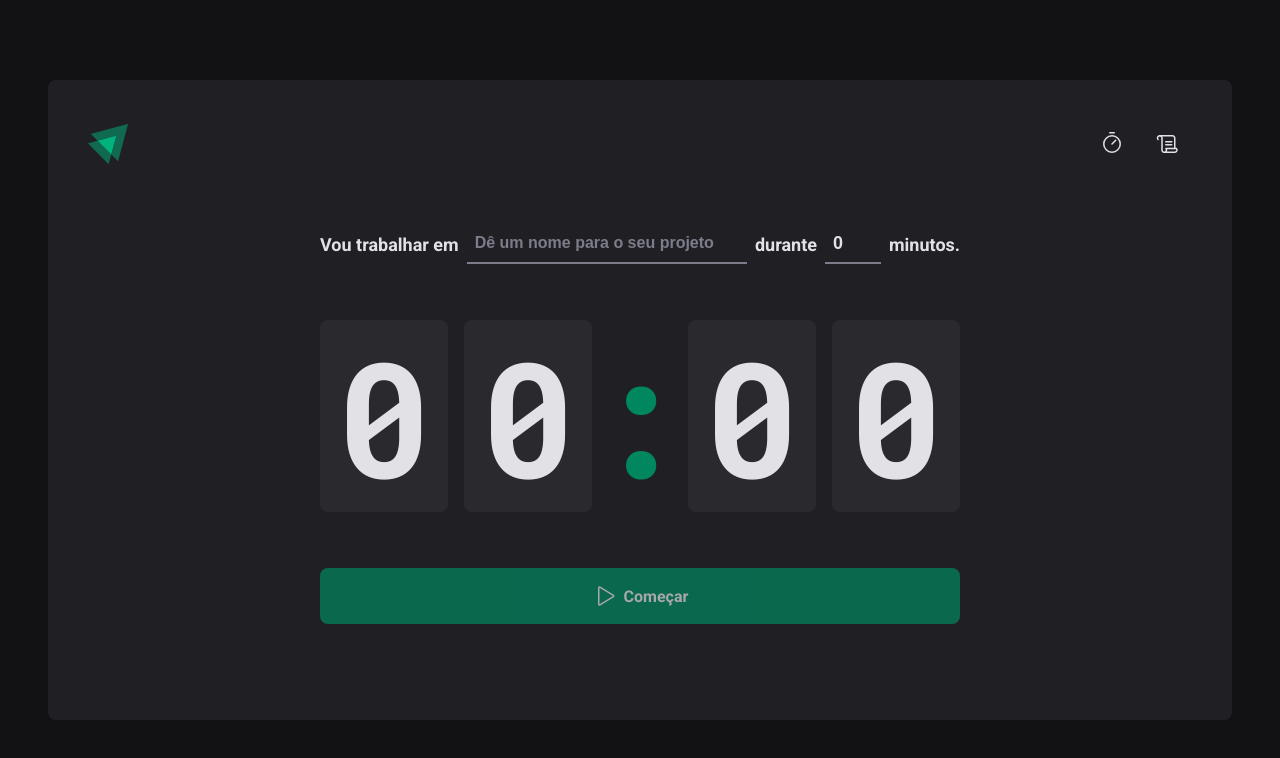
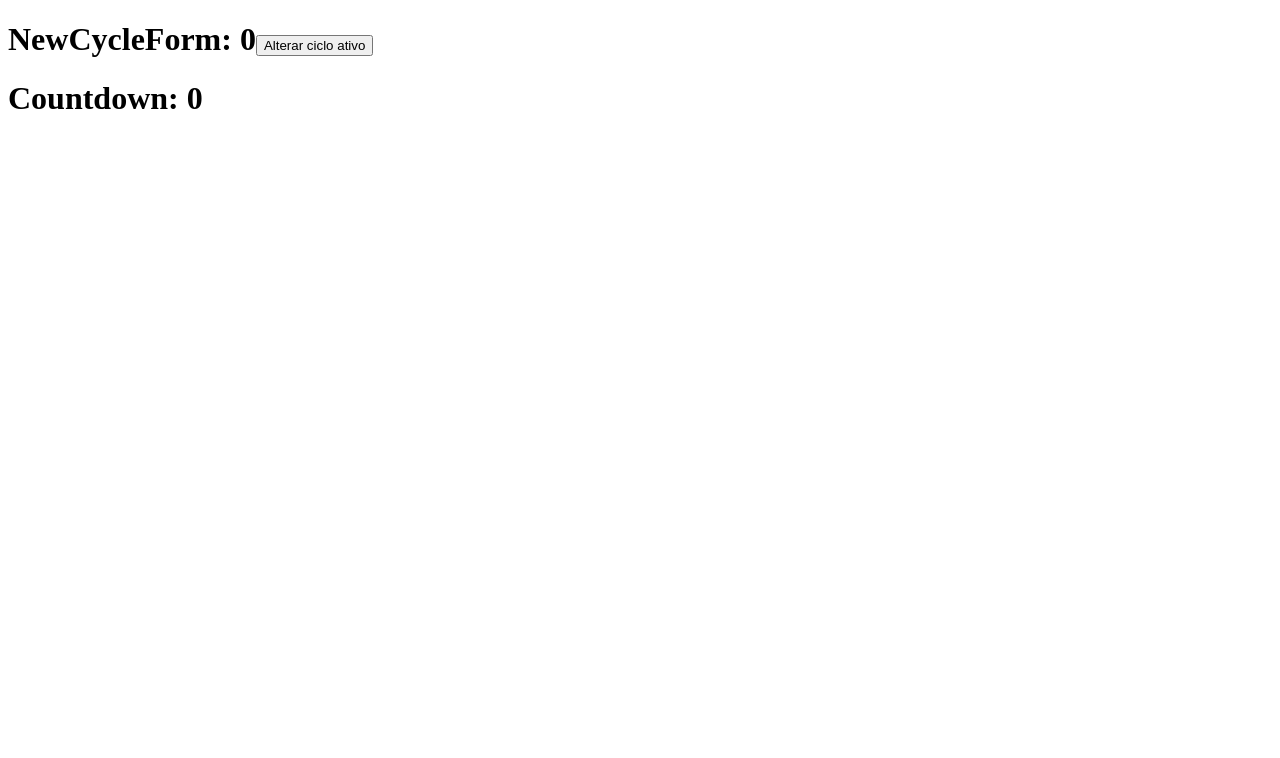
Before and after one commit to cristianoprogramador/ignite-timer, a React (Vite) app: page / in a window 1280 px wide. Shown: the top 758 px of the page. Built offline with nearby package versions, Linux system fonts and the light colour scheme.

Commit message:
Componentes desestruturado para explicação do ContextAPI utilizando a HOME como exemplo

```diff
--- a/src/App.tsx
+++ b/src/App.tsx
@@ -3,14 +3,17 @@ import { Router } from './Router'
 import { BrowserRouter } from 'react-router-dom'
 import { GlobalStyle } from './styles/global'
 import { defaultTheme } from './styles/themes/default'
+import { Home } from './Home'
 
 export function App() {
-  return (
-    <ThemeProvider theme={defaultTheme}>
-      <BrowserRouter>
-        <Router />
-      </BrowserRouter>
-      <GlobalStyle />
-    </ThemeProvider>
-  )
+  return <Home />
+
+  //   return (
+  //     <ThemeProvider theme={defaultTheme}>
+  //       <BrowserRouter>
+  //         <Router />
+  //       </BrowserRouter>
+  //       <GlobalStyle />
+  //     </ThemeProvider>
+  //   )
 }
--- /dev/null
+++ b/src/Home.tsx
@@ -0,0 +1,39 @@
+import { createContext, useContext, useState } from 'react'
+
+const CyclesContext = createContext({} as any)
+
+function NewCycleForm() {
+  const { activeCycle, setActiveCycle } = useContext(CyclesContext)
+
+  return (
+    <h1>
+      NewCycleForm: {activeCycle}
+      <button
+        onClick={() => {
+          setActiveCycle(2)
+        }}
+      >
+        Alterar ciclo ativo
+      </button>
+    </h1>
+  )
+}
+
+function Countdown() {
+  const { activeCycle } = useContext(CyclesContext)
+
+  return <h1>Countdown: {activeCycle}</h1>
+}
+
+export function Home() {
+  const [activeCycle, setActiveCycle] = useState(0)
+
+  return (
+    <CyclesContext.Provider value={{ activeCycle, setActiveCycle }}>
+      <div>
+        <NewCycleForm />
+        <Countdown />
+      </div>
+    </CyclesContext.Provider>
+  )
+}
--- /dev/null
+++ b/src/pages/Home/components/Countdown/index.tsx
@@ -0,0 +1,63 @@
+import { differenceInSeconds } from 'date-fns'
+import { useEffect, useState } from 'react'
+import { CountDownContainer, Separator } from './styles'
+
+interface CountdownProps {
+  activeCycle: any
+  setCycles: any
+  activeCycleId: any
+}
+
+export function CountDown({
+  activeCycle,
+  setCycles,
+  activeCycleId,
+}: CountdownProps) {
+  const [amountSecondsPassed, setAmountSecondsPassed] = useState(0)
+
+  const totalSeconds = activeCycle ? activeCycle.minutesAmount * 60 : 0
+
+  useEffect(() => {
+    let interval: number
+
+    if (activeCycle) {
+      interval = setInterval(() => {
+        const secondsDifference = differenceInSeconds(
+          new Date(),
+          activeCycle.startDate,
+        )
+
+        if (secondsDifference >= totalSeconds) {
+          setCycles((state) =>
+            state.map((cycle) => {
+              if (cycle.id === activeCycleId) {
+                return { ...cycle, finishedDate: new Date() }
+              } else {
+                return cycle
+              }
+            }),
+          )
+
+          setAmountSecondsPassed(totalSeconds)
+          clearInterval(interval)
+        } else {
+          setAmountSecondsPassed(secondsDifference)
+        }
+      }, 1000)
+    }
+
+    return () => {
+      clearInterval(interval)
+    }
+  }, [activeCycle, totalSeconds, activeCycleId])
+
+  return (
+    <CountDownContainer>
+      <span>{minutes[0]}</span>
+      <span>{minutes[1]}</span>
+      <Separator>:</Separator>
+      <span>{seconds[0]}</span>
+      <span>{seconds[1]}</span>
+    </CountDownContainer>
+  )
+}
--- /dev/null
+++ b/src/pages/Home/components/NewCycleForm/index.tsx
@@ -0,0 +1,58 @@
+import { FormContainer, MinutesAmountInput, TaskInput } from './styles'
+import * as zod from 'zod'
+import { useForm } from 'react-hook-form'
+import { zodResolver } from '@hookform/resolvers/zod'
+
+export function NewCycleForm() {
+  const newCycleFormValidationSchema = zod.object({
+    task: zod.string().min(1, 'Informe a tarefa'),
+    minutesAmount: zod
+      .number()
+      .min(1, 'O ciclo precisa ser no mínimo de 5 minutos')
+      .max(60, 'O ciclo precisa ser de no máximo 60 minutos'),
+  })
+
+  type NewCycleFormData = zod.infer<typeof newCycleFormValidationSchema>
+
+  const { register, handleSubmit, watch, reset } = useForm<NewCycleFormData>({
+    resolver: zodResolver(newCycleFormValidationSchema),
+    defaultValues: {
+      task: '',
+      minutesAmount: 0,
+    },
+  })
+
+  return (
+    <FormContainer>
+      <label htmlFor="">Vou trabalhar em</label>
+      <TaskInput
+        id="task"
+        list="task-suggestions"
+        placeholder="Dê um nome para o seu projeto"
+        disabled={!!activeCycle}
+        {...register('task')}
+      />
+
+      <datalist id="task-suggestions">
+        <option value="Projeto 1" />
+        <option value="Projeto 2" />
+        <option value="Projeto 3" />
+        <option value="Projeto 4" />
+      </datalist>
+
+      <label htmlFor="minutesAmount">durante</label>
+      <MinutesAmountInput
+        type="number"
+        id="minutesAmount"
+        placeholder="00"
+        step={5}
+        min={1}
+        max={60}
+        disabled={!!activeCycle}
+        {...register('minutesAmount', { valueAsNumber: true })}
+      />
+
+      <span>minutos.</span>
+    </FormContainer>
+  )
+}
--- a/src/pages/Home/index.tsx
+++ b/src/pages/Home/index.tsx
@@ -1,67 +1,28 @@
-import { Play } from 'phosphor-react'
-import { useForm } from 'react-hook-form'
-import { zodResolver } from '@hookform/resolvers/zod'
-import * as zod from 'zod'
-import { differenceInSeconds } from 'date-fns'
+import { HandPalm, Play } from 'phosphor-react'
 
+import { useEffect, useState } from 'react'
+import { CountDown } from './components/Countdown'
+import { NewCycleForm } from './components/NewCycleForm'
 import {
-  CountDownContainer,
-  FormContainer,
   HomeContainer,
-  MinutesAmountInput,
-  Separator,
   StartCountdownButton,
-  TaskInput,
+  StopCountdownButton,
 } from './styles'
-import { useEffect, useState } from 'react'
-
-const newCycleFormValidationSchema = zod.object({
-  task: zod.string().min(1, 'Informe a tarefa'),
-  minutesAmount: zod
-    .number()
-    .min(5, 'O ciclo precisa ser no mínimo de 5 minutos')
-    .max(60, 'O ciclo precisa ser de no máximo 60 minutos'),
-})
-
-type NewCycleFormData = zod.infer<typeof newCycleFormValidationSchema>
 
 interface Cycle {
   id: string
   task: string
   minutesAmount: number
   startDate: Date
+  interruptedDate?: Date
+  finishedDate?: Date
 }
 
 export default function Home() {
   const [cycles, setCycles] = useState<Cycle[]>([])
   const [activeCycleId, setActiveCycleId] = useState<string | null>(null)
-  const [amountSecondsPassed, setAmountSecondsPassed] = useState(0)
-
-  const { register, handleSubmit, watch, reset } = useForm<NewCycleFormData>({
-    resolver: zodResolver(newCycleFormValidationSchema),
-    defaultValues: {
-      task: '',
-      minutesAmount: 0,
-    },
-  })
 
   const activeCycle = cycles.find((cycle) => cycle.id === activeCycleId)
-
-  useEffect(() => {
-    let interval: number
-
-    if (activeCycle) {
-      interval = setInterval(() => {
-        setAmountSecondsPassed(
-          differenceInSeconds(new Date(), activeCycle.startDate),
-        )
-      }, 1000)
-    }
-
-    return () => {
-      clearInterval(interval)
-    }
-  }, [activeCycle])
 
   function handleCreateNewCycle(data: NewCycleFormData) {
     const id = String(new Date().getTime())
@@ -80,7 +41,19 @@ export default function Home() {
     reset()
   }
 
-  const totalSeconds = activeCycle ? activeCycle.minutesAmount * 60 : 0
+  function handleInterruptCycle() {
+    setCycles((state) =>
+      state.map((cycle) => {
+        if (cycle.id === activeCycleId) {
+          return { ...cycle, interruptedDate: new Date() }
+        } else {
+          return cycle
+        }
+      }),
+    )
+    setActiveCycleId(null)
+  }
+
   const currentSeconds = activeCycle ? totalSeconds - amountSecondsPassed : 0
 
   const minutesAmount = Math.floor(currentSeconds / 60)
@@ -103,47 +76,24 @@ export default function Home() {
   return (
     <HomeContainer>
       <form onSubmit={handleSubmit(handleCreateNewCycle)} action="">
-        <FormContainer>
-          <label htmlFor="">Vou trabalhar em</label>
-          <TaskInput
-            id="task"
-            list="task-suggestions"
-            placeholder="Dê um nome para o seu projeto"
-            {...register('task')}
-          />
+        <NewCycleForm />
+        <CountDown
+          activeCycle={activeCycle}
+          setCycles={setCycles}
+          activeCycleId={activeCycleId}
+        />
 
-          <datalist id="task-suggestions">
-            <option value="Projeto 1" />
-            <option value="Projeto 2" />
-            <option value="Projeto 3" />
-            <option value="Projeto 4" />
-          </datalist>
-
-          <label htmlFor="minutesAmount">durante</label>
-          <MinutesAmountInput
-            type="number"
-            id="minutesAmount"
-            placeholder="00"
-            step={5}
-            min={5}
-            max={60}
-            {...register('minutesAmount', { valueAsNumber: true })}
-          />
-
-          <span>minutos.</span>
-        </FormContainer>
-        <CountDownContainer>
-          <span>{minutes[0]}</span>
-          <span>{minutes[1]}</span>
-          <Separator>:</Separator>
-          <span>{seconds[0]}</span>
-          <span>{seconds[1]}</span>
-        </CountDownContainer>
-
-        <StartCountdownButton disabled={isSubmitDisable} type="submit">
-          <Play size={24} />
-          Começar
-        </StartCountdownButton>
+        {activeCycle ? (
+          <StopCountdownButton onClick={handleInterruptCycle} type="button">
+            <HandPalm size={24} />
+            Interromper
+          </StopCountdownButton>
+        ) : (
+          <StartCountdownButton disabled={isSubmitDisable} type="submit">
+            <Play size={24} />
+            Começar
+          </StartCountdownButton>
+        )}
       </form>
     </HomeContainer>
   )
--- a/src/pages/Home/styles.ts
+++ b/src/pages/Home/styles.ts
@@ -15,76 +15,7 @@ export const HomeContainer = styled.main`
   }
 `
 
-export const FormContainer = styled.main`
-  width: 100%;
-  display: flex;
-  align-items: center;
-  justify-content: center;
-  gap: 0.5rem;
-  color: ${(props) => props.theme['gray-100']};
-  font-size: 1.125rem;
-  font-weight: bold;
-  flex-wrap: wrap;
-`
-
-const BaseInput = styled.input`
-  background: transparent;
-  height: 2.5rem;
-  border: 0;
-  border-bottom: 2px solid ${(props) => props.theme['gray-500']};
-  font-weight: bold;
-  font-size: 1.125rem;
-  padding: 0 0.5rem;
-  color: ${(props) => props.theme['gray-100']};
-
-  &:focus {
-    box-shadow: none;
-    border-color: ${(props) => props.theme['green-500']};
-  }
-
-  &::placeholder {
-    color: ${(props) => props.theme['gray-500']};
-  }
-`
-
-export const TaskInput = styled(BaseInput)`
-  flex: 1;
-  font-size: 1rem;
-  &::-webkit-calendar-picker-indicator {
-    display: none !important;
-  }
-`
-
-export const MinutesAmountInput = styled(BaseInput)`
-  width: 3.5rem;
-`
-
-export const CountDownContainer = styled.main`
-  font-family: 'Roboto Mono', monospace;
-  font-size: 10rem;
-  line-height: 8rem;
-  color: ${(props) => props.theme['gray-100']};
-  display: flex;
-  gap: 1rem;
-
-  span {
-    background: ${(props) => props.theme['gray-700']};
-    padding: 2rem 1rem;
-    border-radius: 8px;
-  }
-`
-
-export const Separator = styled.main`
-  padding: 2rem 0;
-  color: ${(props) => props.theme['green-500']};
-
-  width: 4rem;
-  overflow: hidden;
-  display: flex;
-  justify-content: center;
-`
-
-export const StartCountdownButton = styled.button`
+export const BaseCountdownButton = styled.button`
   width: 100%;
   border: 0;
   padding: 1rem;
@@ -94,20 +25,30 @@ export const StartCountdownButton = styled.button`
   align-items: center;
   justify-content: center;
 
+  color: ${(props) => props.theme['gray-100']};
+
   gap: 0.5rem;
   font-weight: bold;
 
   cursor: pointer;
 
-  background: ${(props) => props.theme['green-500']};
-  color: ${(props) => props.theme['gray-100']};
-
   &:disabled {
     opacity: 0.7;
     cursor: not-allowed;
   }
+`
+export const StartCountdownButton = styled(BaseCountdownButton)`
+  background: ${(props) => props.theme['green-500']};
 
   &:not(:disabled):hover {
     background: ${(props) => props.theme['green-700']};
   }
 `
+
+export const StopCountdownButton = styled(BaseCountdownButton)`
+  background: ${(props) => props.theme['red-500']};
+
+  &:not(:disabled):hover {
+    background: ${(props) => props.theme['red-700']};
+  }
+`
```
Also changed, not shown: src/pages/Home/components/Countdown/styles.ts (added, +26 -0 lines), src/pages/Home/components/NewCycleForm/styles.ts (added, +45 -0 lines).
